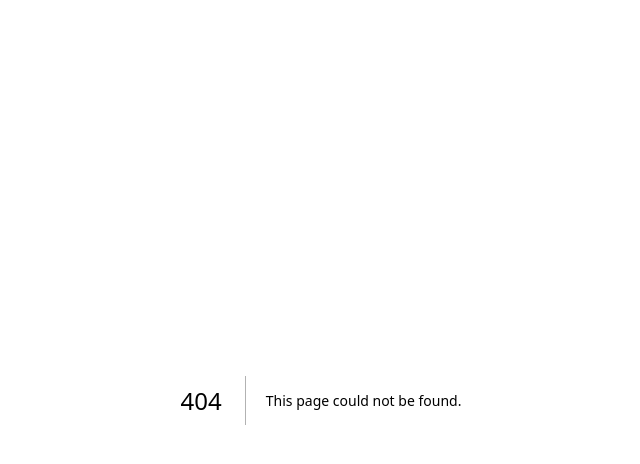
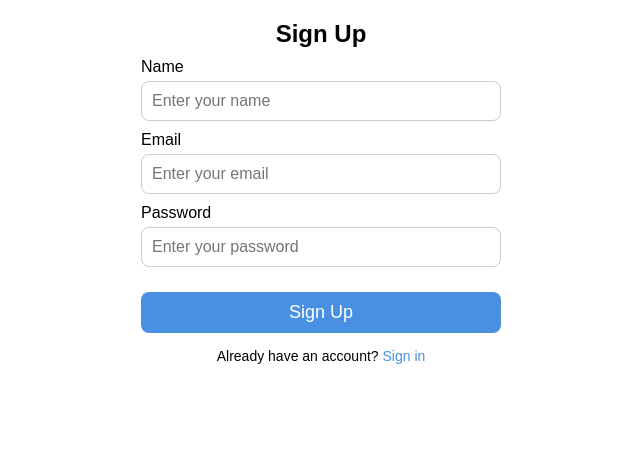
Before and after one commit to keita7777/teamsdev_16_1, a Next.js app: page /signup in a window 1280 px wide. Before the commit this address had no page. Shown: the top 464 px of the page, without its empty margins (319-959 px from the left). Built offline with nearby package versions, Linux system fonts and the light colour scheme.

Commit message:
サインアップ画面　作成

```diff
--- a/app/page.tsx
+++ b/app/page.tsx
@@ -1,5 +1,5 @@
 import styles from "./page.module.css";
-
+import SignUpForm from "./signup/page";
 export default function Home() {
   return <p>Hello World!</p>;
 }
--- /dev/null
+++ b/app/signup/SignUpForm.css
@@ -0,0 +1,58 @@
+.signup-form {
+    max-width: 400px;
+    margin: 0 auto;
+    padding: 20px;
+    text-align: center;
+    font-family: Arial, sans-serif;
+  }
+
+  .signup-form h2 {
+    font-size: 24px;
+    font-weight: bold;
+    margin-bottom: 10px;
+  }
+
+  .signup-form label {
+    display: block;
+    text-align: left;
+    margin: 10px 0 5px;
+  }
+
+  .signup-form input {
+    width: 100%;
+    padding: 10px;
+    margin-top: 5px;
+    border: 1px solid #ccc;
+    border-radius: 8px;
+    font-size: 16px;
+  }
+
+  .signup-form button {
+    width: 100%;
+    padding: 10px;
+    margin-top: 20px;
+    background-color: #4a90e2;
+    color: #fff;
+    font-size: 18px;
+    border: none;
+    border-radius: 8px;
+    cursor: pointer;
+  }
+
+  .signup-form button:hover {
+    background-color: #357ab7;
+  }
+
+  .signup-form p {
+    margin-top: 15px;
+    font-size: 14px;
+  }
+
+  .signup-form a {
+    color: #4a90e2;
+    text-decoration: none;
+  }
+
+  .signup-form a:hover {
+    text-decoration: underline;
+  }
--- /dev/null
+++ b/app/signup/page.tsx
@@ -0,0 +1,62 @@
+"use client"
+
+import React, { useState } from 'react';
+import './SignUpForm.css';
+
+const SignUpForm: React.FC = () => {
+  const [name, setName] = useState<string>('');
+  const [email, setEmail] = useState<string>('');
+  const [password, setPassword] = useState<string>('');
+
+  const handleSignUp = (e: React.FormEvent) => {
+    e.preventDefault();
+    console.log('Sign Up:', { name, email, password });
+  };
+
+  return (
+    <div className="signup-form">
+      <h2>Sign Up</h2>
+      <form onSubmit={handleSignUp}>
+        <label>
+          Name
+          <input
+            type="text"
+            value={name}
+            onChange={(e) => setName(e.target.value)}
+            placeholder="Enter your name"
+            required
+          />
+        </label>
+
+        <label>
+          Email
+          <input
+            type="email"
+            value={email}
+            onChange={(e) => setEmail(e.target.value)}
+            placeholder="Enter your email"
+            required
+          />
+        </label>
+
+        <label>
+          Password
+          <input
+            type="password"
+            value={password}
+            onChange={(e) => setPassword(e.target.value)}
+            placeholder="Enter your password"
+            required
+          />
+        </label>
+
+        <button type="submit">Sign Up</button>
+      </form>
+      <p>
+        Already have an account? <a href="/signin">Sign in</a>
+      </p>
+    </div>
+  );
+};
+
+export default SignUpForm;
```
